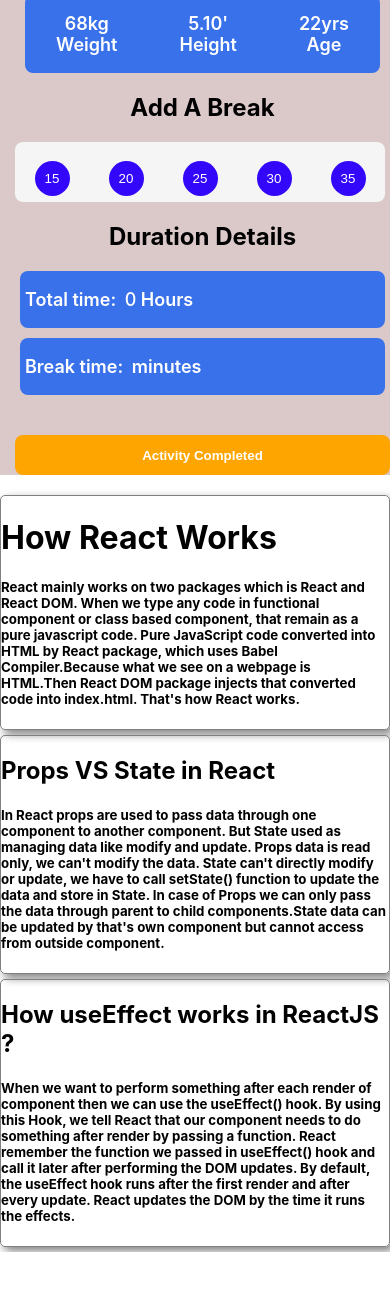
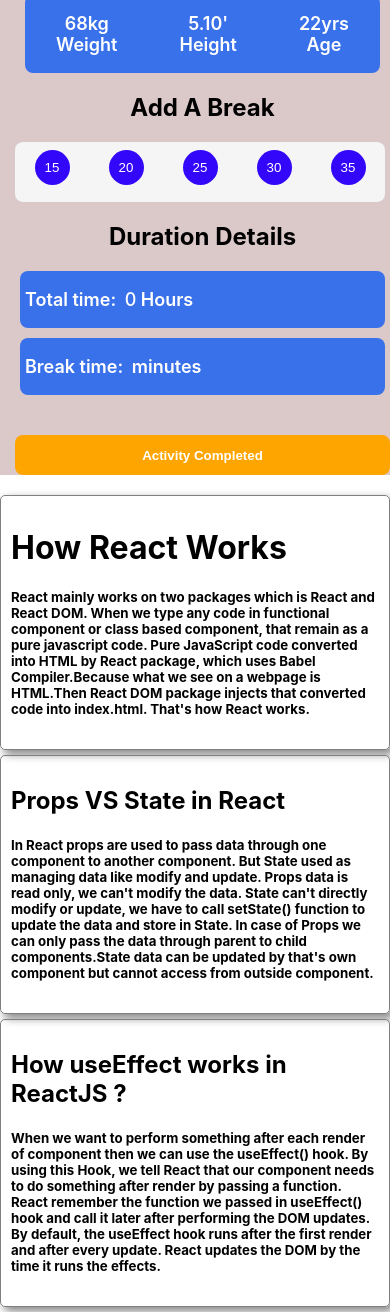
Before and after one commit to biplob2358/study_route, a React (Create React App) app: page / in a window 390 px wide. Shown: the part 3651-4963 px from the top of the page. Before the commit the page ends 4903 px from the top, so only its background shows below. Built offline with nearby package versions, Linux system fonts and the light colour scheme.

Commit message:
responsive updated

```diff
--- a/src/component/CartList/CartList.css
+++ b/src/component/CartList/CartList.css
@@ -68,6 +68,11 @@
 .brake-btn button:hover {
   box-shadow: 4px 4px 10px gray;
 }
+@media screen and (max-width: 767px) {
+  .brake-btn button {
+    margin-top: 2%;
+  }
+}
 
 .btn-activity {
   width: 100%;
@@ -78,6 +83,7 @@
   font-weight: 700;
   border-radius: 8px;
   bottom: 20px;
+  cursor: pointer;
   margin-top: 30px;
 }
 @media screen and (min-width: 768px) and (max-width: 1023px) {
--- a/src/component/Question/Question.css
+++ b/src/component/Question/Question.css
@@ -3,4 +3,5 @@
   margin-bottom: 5px;
   border-radius: 5px;
   box-shadow: 4px 4px 10px gray;
+  padding: 10px;
 }
```
